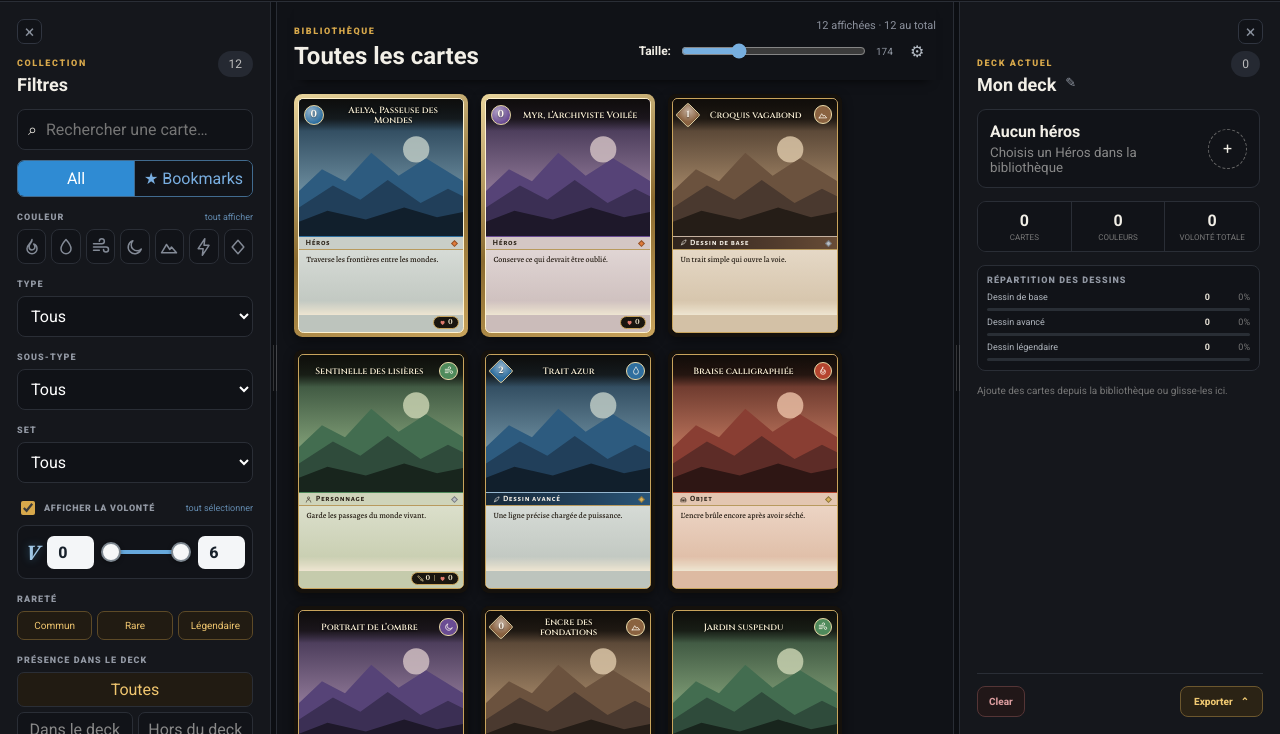
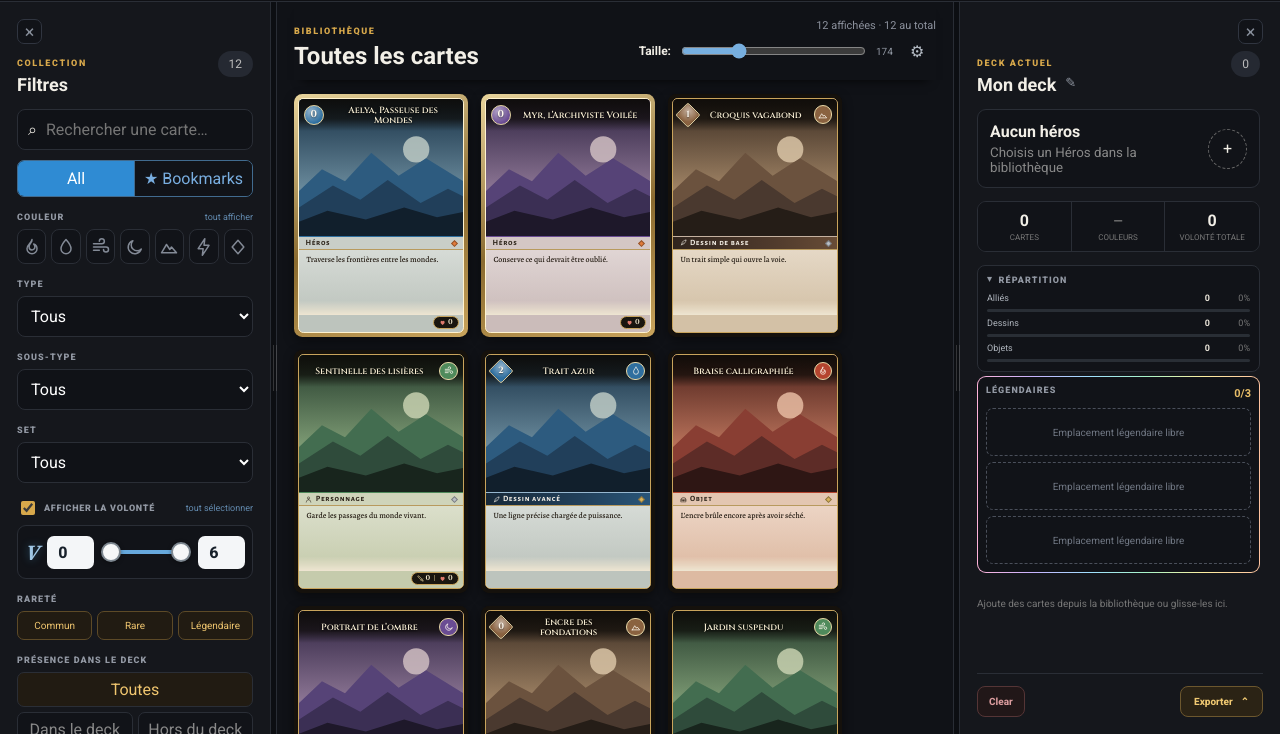
Before and after one commit to CeadusT/Gwendalavirs-Battle, a plain HTML site: page index.html in a window 1280 px wide. Shown: the part 66-800 px from the top of the page. Drawn offline with Linux system fonts and the light colour scheme.

Commit message:
Deck : pastilles de couleurs, répartition Alliés/Dessins/Objets rétractable, 3 emplacements légendaires hors total (v2.14)
Co-Authored-By: Claude Opus 5.5 <noreply@anthropic.com>
Claude-Session: https://claude.ai/code/session_01E4RURaxQdfNueucUNbFR3Z

```diff
--- a/css/styles.css
+++ b/css/styles.css
@@ -2088,6 +2088,97 @@ body.draggingCard * {
   border: 1px solid var(--line);
   border-radius: 8px;
   background: #111318;
+}
+
+.statColors {
+  display: flex !important;
+  flex-wrap: wrap;
+  justify-content: center;
+  align-items: center;
+  gap: 4px;
+  min-height: 19px;
+}
+
+.colorDot {
+  width: 13px;
+  height: 13px;
+  border-radius: 50%;
+  border: 1px solid #e9d9a8;
+  box-shadow: 0 0 0 1px #0006;
+}
+
+.colorNone {
+  color: #777;
+  font-size: 12px !important;
+  text-transform: none !important;
+  margin: 0 !important;
+}
+
+.deckBreakdowns details {
+  padding: 9px;
+  border: 1px solid var(--line);
+  border-radius: 8px;
+  background: #111318;
+}
+
+.deckBreakdowns summary {
+  cursor: pointer;
+  list-style: none;
+  display: flex;
+  align-items: center;
+  gap: 6px;
+  user-select: none;
+}
+
+.deckBreakdowns summary::-webkit-details-marker {
+  display: none;
+}
+
+.deckBreakdowns summary::before {
+  content: "▸";
+  transition: transform .15s;
+}
+
+.deckBreakdowns details[open] summary::before {
+  transform: rotate(90deg);
+}
+
+.deckBreakdowns details[open] summary {
+  margin-bottom: 8px;
+}
+
+.legendSlots {
+  display: grid;
+  gap: 6px;
+  margin-bottom: 10px;
+  padding: 8px;
+  border-radius: 9px;
+  border: 1px solid transparent;
+  background:
+    linear-gradient(#111318,#111318) padding-box,
+    linear-gradient(90deg,#ffb3d9,#c7b3ff,#9fe0ff,#a8f5c8,#fff0a0,#ffc3a0) border-box;
+}
+
+.legendSlotsHead {
+  display: flex;
+  justify-content: space-between;
+  align-items: center;
+}
+
+.legendSlotsHead b {
+  color: #e7bd68;
+  font-size: 11px;
+}
+
+.legendSlot {
+  min-height: 48px;
+  box-sizing: border-box;
+  display: grid;
+  place-items: center;
+  border: 1px dashed #4a4f5a;
+  border-radius: 7px;
+  color: #6f7682;
+  font-size: 10px;
 }
 
 .breakdownRows {
--- a/index.html
+++ b/index.html
@@ -9,7 +9,7 @@
 <link rel="preconnect" href="https://fonts.googleapis.com">
 <link rel="preconnect" href="https://fonts.gstatic.com" crossorigin>
 <link href="https://fonts.googleapis.com/css2?family=Roboto:ital,wght@0,400;0,500;0,700;0,800;0,900;1,400;1,700&display=swap" rel="stylesheet">
-<link rel="stylesheet" href="css/styles.css?v=2.13">
+<link rel="stylesheet" href="css/styles.css?v=2.14">
 </head>
 <body>
 <div class="app">
@@ -76,9 +76,9 @@
         <div class="head"><div><span class="eyebrow">DECK ACTUEL</span><div class="deckTitleLine"><h2 id="deckName">Mon deck</h2><button class="renameDeck" id="renameDeck" title="Renommer le deck">✎</button></div></div><span class="count" id="deckCount">0</span></div>
         <div class="dropHint">Dépose la carte ici pour l'ajouter au deck.</div>
         <div class="hero"><div><strong id="heroName">Aucun héros</strong><small id="heroMeta">Choisis un Héros dans la bibliothèque</small></div><div class="orb" id="heroOrb">+</div></div>
-        <div class="stats"><div><strong id="statCards">0</strong><span>Cartes</span></div><div><strong id="statColors">0</strong><span>Couleurs</span></div><div><strong id="statSpire">0</strong><span>Volonté totale</span></div></div>
+        <div class="stats"><div><strong id="statCards">0</strong><span>Cartes</span></div><div><strong id="statColors" class="statColors"></strong><span>Couleurs</span></div><div><strong id="statSpire">0</strong><span>Volonté totale</span></div></div>
         <div class="deckBreakdowns">
-          <section><span class="label">Répartition des Dessins</span><div class="breakdownRows" id="drawingBreakdown"></div></section>
+          <details id="breakdownPanel" open><summary class="label">Répartition</summary><div class="breakdownRows" id="drawingBreakdown"></div></details>
         </div>
         <div class="deckRows" id="deckRows"></div>
       </div>
@@ -299,18 +299,18 @@
 </div>
 
 <!-- Scripts : l'ordre compte (chaque fichier utilise ceux chargés avant lui). -->
-<script src="js/data.js?v=2.13"></script>
-<script src="js/utils.js?v=2.13"></script>
-<script src="js/storage.js?v=2.13"></script>
-<script src="js/cards.js?v=2.13"></script>
-<script src="js/library.js?v=2.13"></script>
-<script src="js/deck.js?v=2.13"></script>
-<script src="js/studio.js?v=2.13"></script>
-<script src="js/trash.js?v=2.13"></script>
-<script src="js/transfer.js?v=2.13"></script>
-<script src="js/print.js?v=2.13"></script>
-<script src="js/layout.js?v=2.13"></script>
-<script src="js/share.js?v=2.13"></script>
-<script src="js/main.js?v=2.13"></script>
+<script src="js/data.js?v=2.14"></script>
+<script src="js/utils.js?v=2.14"></script>
+<script src="js/storage.js?v=2.14"></script>
+<script src="js/cards.js?v=2.14"></script>
+<script src="js/library.js?v=2.14"></script>
+<script src="js/deck.js?v=2.14"></script>
+<script src="js/studio.js?v=2.14"></script>
+<script src="js/trash.js?v=2.14"></script>
+<script src="js/transfer.js?v=2.14"></script>
+<script src="js/print.js?v=2.14"></script>
+<script src="js/layout.js?v=2.14"></script>
+<script src="js/share.js?v=2.14"></script>
+<script src="js/main.js?v=2.14"></script>
 </body>
 </html>
--- a/js/data.js
+++ b/js/data.js
@@ -5,7 +5,7 @@
    l'interface (listes déroulantes, filtres, règles) est générée à partir d'ici.
    ========================================================================== */
 
-const APP_VERSION = '2.13';
+const APP_VERSION = '2.14';
 
 const TYPES = ['Dessin de base', 'Dessin avancé', 'Personnage', 'Objet', 'Dessin légendaire', 'Héros', 'Jeton', 'Dessin de base jeton'];
 const HERO_TYPE = 'Héros';
@@ -15,6 +15,8 @@ const SETS = ["D'un monde à l'autre", 'Le pacte des Marchombre', "La revanche d
 const MIN_SPIRE = 0;
 const MAX_SPIRE = 6;
 const DEFAULT_LIMIT = 3;
+/* Emplacements réservés aux cartes légendaires, hors du compte du deck. */
+const LEGEND_SLOTS = 3;
 
 /* Couleur = élément de la carte (charte graphique v2).
    element : nom affiché · hex : teinte de l'élément (cartes, PDF, filtres)
--- a/js/deck.js
+++ b/js/deck.js
@@ -78,6 +78,10 @@ function addCard(c) {
     flash(`${c.name} devient ton héros.`);
     return;
   }
+  if (isLegendCard(c) && legendCount(deckEntries()) >= LEGEND_SLOTS) {
+    flash(`Les ${LEGEND_SLOTS} emplacements légendaires sont déjà pris.`);
+    return;
+  }
   if (!deckOrder.includes(c.id)) deckOrder.push(c.id);
   deck[c.id] = qtyOf(c.id) + 1;
   deckChanged();
@@ -119,15 +123,32 @@ function renderBreakdown(target, items, total) {
   }).join('');
 }
 
-function renderDeckBreakdowns(entries) {
-  const all = hero ? [...entries, { c: hero, q: 1 }] : entries;
-  const total = all.reduce((n, x) => n + x.q, 0);
-  const count = (...types) => all.filter(x => types.includes(x.c.type)).reduce((n, x) => n + x.q, 0);
+const sumQty = entries => entries.reduce((n, x) => n + x.q, 0);
+const legendCount = entries => sumQty(entries.filter(x => isLegendCard(x.c)));
+
+/* Répartition du deck (hors héros et légendaires) : Alliés / Dessins / Objets. */
+function renderDeckBreakdowns(main) {
+  const count = family => sumQty(main.filter(x => cardFamily(x.c) === family));
   renderBreakdown('#drawingBreakdown', [
-    ['Dessin de base', count('Dessin de base', 'Dessin de base jeton')],
-    ['Dessin avancé', count('Dessin avancé')],
-    ['Dessin légendaire', count('Dessin légendaire')],
-  ], total);
+    ['Alliés', count('ally')],
+    ['Dessins', count('drawing')],
+    ['Objets', count('item')],
+  ], sumQty(main));
+}
+
+/* Couleurs du deck (héros compris) : une pastille par élément présent. */
+function colorDotsMarkup(entries) {
+  const used = new Set([...entries.map(x => x.c.color), ...(hero ? [hero.color] : [])]);
+  const dots = COLOR_NAMES.filter(name => used.has(name))
+    .map(name => `<i class="colorDot" style="background:${COLORS[name].hex}" title="${escapeHtml(`${name} · ${COLORS[name].element}`)}"></i>`).join('');
+  return dots || '<span class="colorNone">—</span>';
+}
+
+/* Les 3 emplacements légendaires, remplis dans l'ordre du deck. */
+function legendSlotsMarkup(legends) {
+  const rows = legends.map(deckRowMarkup);
+  for (let i = sumQty(legends); i < LEGEND_SLOTS; i++) rows.push('<div class="legendSlot">Emplacement légendaire libre</div>');
+  return `<section class="legendSlots"><div class="legendSlotsHead"><span class="label">Légendaires</span><b>${sumQty(legends)}/${LEGEND_SLOTS}</b></div>${rows.join('')}</section>`;
 }
 
 function deckRowMarkup({ c, q }) {
@@ -143,22 +164,29 @@ function deckRowMarkup({ c, q }) {
 
 function renderDeck() {
   const entries = deckEntries();
-  const total = entries.reduce((n, x) => n + x.q, 0);
+  const legends = entries.filter(x => isLegendCard(x.c));
+  const main = entries.filter(x => !isLegendCard(x.c));
+  const total = sumQty(main);   // les légendaires ne comptent pas dans le total
   $('#deckCount').textContent = total;
   $('#statCards').textContent = total;
-  $('#statColors').textContent = new Set(entries.map(x => x.c.color)).size;
+  $('#statColors').innerHTML = colorDotsMarkup(entries);
   $('#statSpire').textContent = entries.reduce((n, x) => n + x.c.spire * x.q, 0);
   $('#deckName').textContent = deckName;
   $('#heroName').textContent = hero ? hero.name : 'Aucun héros';
   $('#heroMeta').textContent = hero ? `${hero.color} · ${hero.rarity}` : 'Choisis un Héros dans la bibliothèque';
   $('#heroOrb').textContent = hero ? '✦' : '+';
-  renderDeckBreakdowns(entries);
-  $('#deckRows').innerHTML = entries.length
-    ? entries.map(deckRowMarkup).join('')
-    : '<div class="note">Ajoute des cartes depuis la bibliothèque ou glisse-les ici.</div>';
+  renderDeckBreakdowns(main);
+  $('#deckRows').innerHTML = legendSlotsMarkup(legends) + (main.length
+    ? main.map(deckRowMarkup).join('')
+    : '<div class="note">Ajoute des cartes depuis la bibliothèque ou glisse-les ici.</div>');
 }
 
 const deckRows = $('#deckRows');
+
+/* Répartition rétractable : on retient si elle est ouverte ou fermée. */
+const breakdownPanel = $('#breakdownPanel');
+breakdownPanel.open = readText(STORAGE_KEYS.breakdownOpen) !== '0';
+breakdownPanel.addEventListener('toggle', () => writeText(STORAGE_KEYS.breakdownOpen, breakdownPanel.open ? '1' : '0'));
 const clearDeckDropMarkers = () => $$('.deckRow').forEach(x => x.classList.remove('dropBefore', 'dropAfter'));
 const rowDropsAfter = (row, e) => {
   const box = row.getBoundingClientRect();
@@ -333,7 +361,7 @@ function renderSavedDecks() {
     return;
   }
   savedDeckList.innerHTML = shown.map(d => {
-    const total = Object.values(d.deck || {}).reduce((n, q) => n + Number(q || 0), 0) + (d.heroId ? 1 : 0);
+    const total = Object.entries(d.deck || {}).reduce((n, [id, q]) => n + (isLegendCard(cardsById.get(id)) ? 0 : Number(q || 0)), 0) + (d.heroId ? 1 : 0);
     const isCurrent = d.id === currentDeckId;
     return `<div class="savedDeckRow ${isCurrent ? 'current' : ''}" data-id="${escapeHtml(d.id)}"><div class="savedDeckInfo"><strong>${escapeHtml(d.name)}</strong><small>${total} carte(s) · ${isCurrent ? 'deck actif' : 'sauvegardé'}</small></div>`
       + '<button data-action="open">Ouvrir</button><button data-action="rename">Renommer</button><button data-action="duplicate">Dupliquer</button><button class="deleteSavedDeck" data-action="delete">Supprimer</button></div>';
--- a/js/storage.js
+++ b/js/storage.js
@@ -16,6 +16,7 @@ const STORAGE_KEYS = {
   currentDeckId: 'gwb.currentDeckId',
   // Bibliothèque
   libraryOrder: 'gwb.libraryOrder',
+  breakdownOpen: 'gwb.breakdownOpen',
   shareList: 'gwb.shareList',              // cartes rassemblées dans l'onglet Partage
   bookmarks: 'gwb.bookmarks',
   freshlySaved: 'gwb.freshlySaved',
```
Also changed, not shown: 1 other file.
